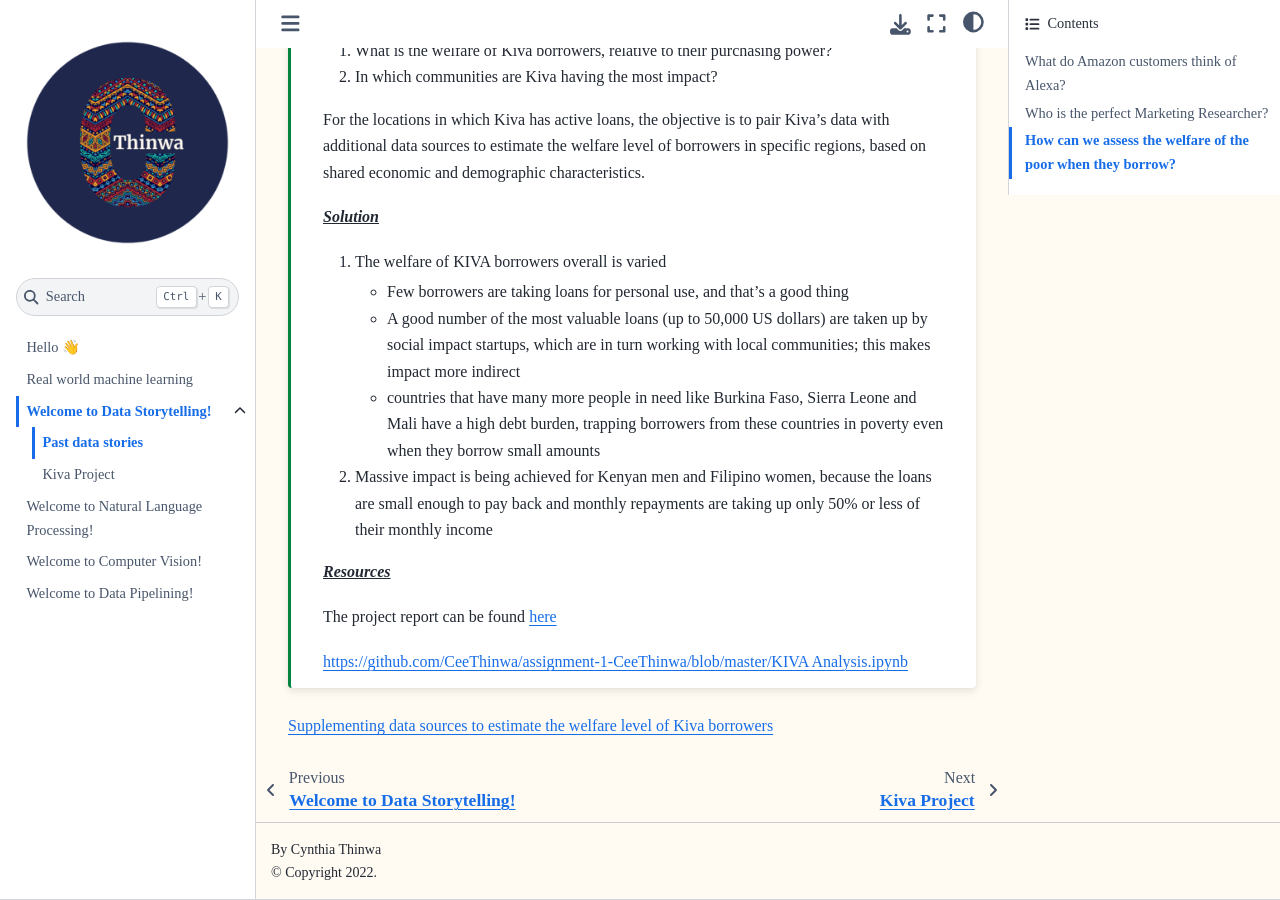
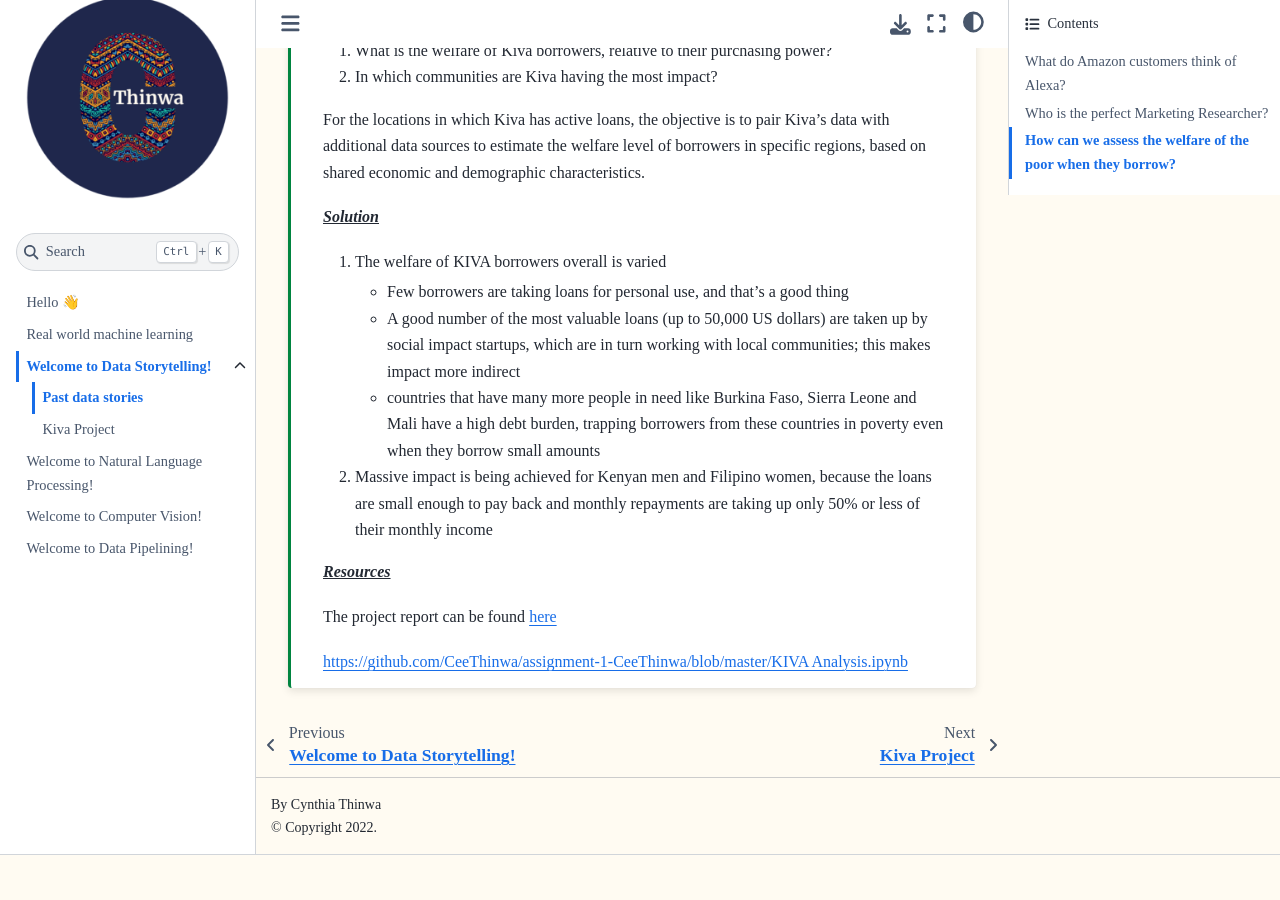
Before and after one commit to CeeThinwa/knowledge-hub, a Jupyter Book: the page built from book/data-storytelling-past-projects.md, in a window 1280 px wide and 900 px high, scrolled down 2643 px. Built offline with Jupyter Book 1.0.4 settings and Sphinx 7.4.7 and the Sphinx Book theme 1.1.4, drawn with Linux system fonts in a browser that asks for light colours; after the commit the page ends 3498 px from its top, so only the background shows below that.

Commit message:
revision

```diff
--- a/book/data-storytelling-past-projects.md
+++ b/book/data-storytelling-past-projects.md
@@ -104,7 +104,3 @@
 https://github.com/CeeThinwa/assignment-1-CeeThinwa/blob/master/KIVA%20Analysis.ipynb
 
 :::
-
-
-
-[Supplementing data sources to estimate the welfare level of Kiva borrowers](kiva.ipynb)
```
